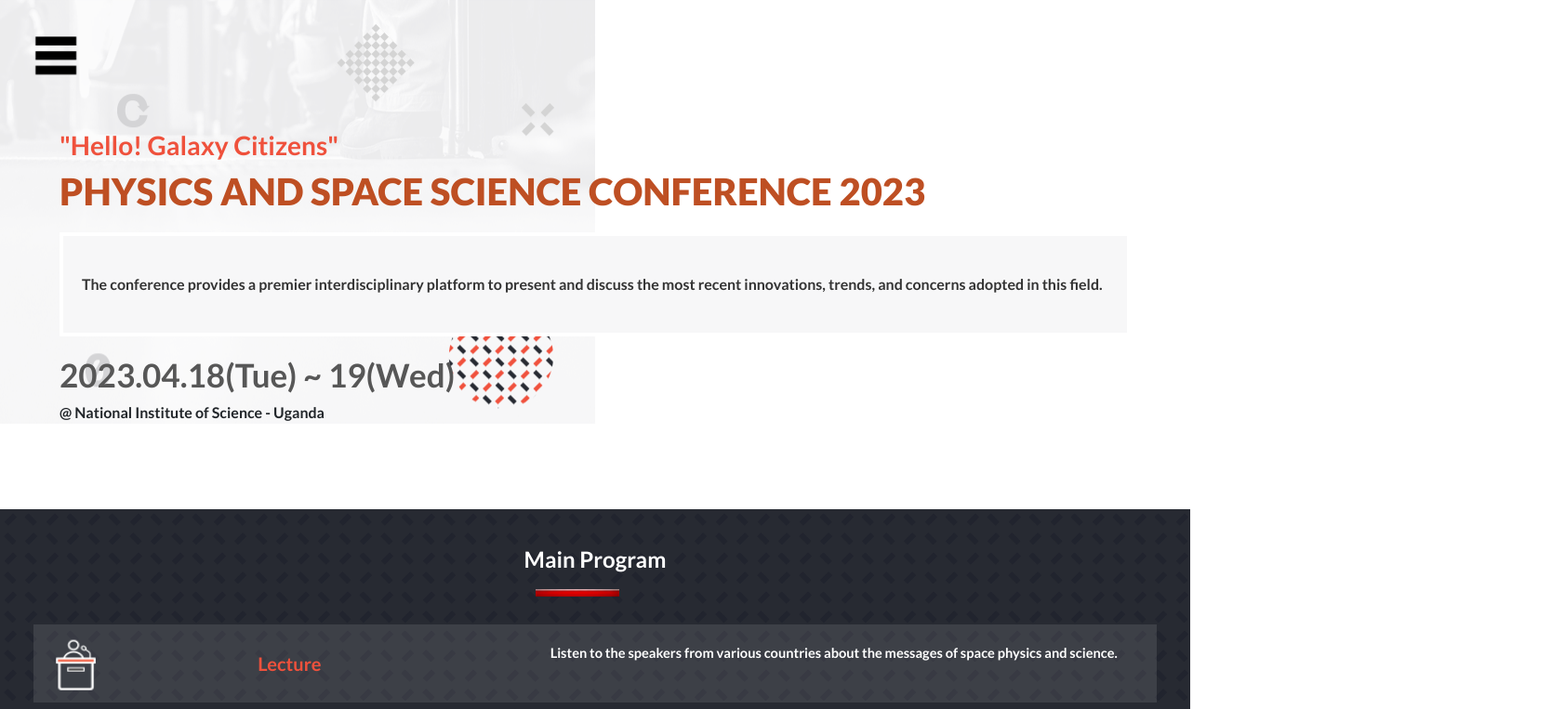
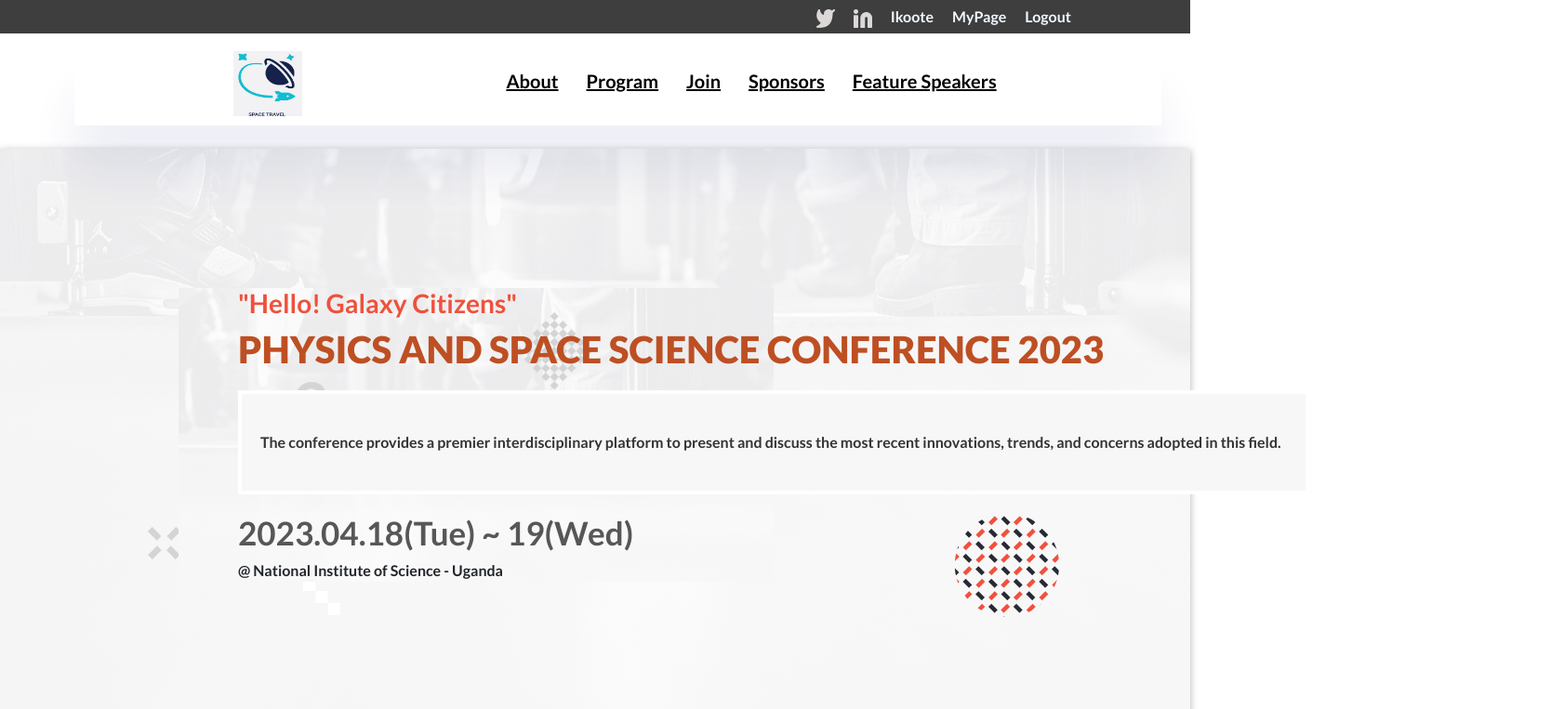
Before and after one commit to ikoote1/Physics-and-Space-Science, a website: page index.html in a window 1280 px wide. Shown: the top 763 px of the page at 93% size, 1682 px wide, since content can reach past the window. Drawn offline with nearby package versions, Linux system fonts and the light colour scheme.

Commit message:
Styling for Desktop version

```diff
--- a/index.css
+++ b/index.css
@@ -1,10 +1,58 @@
 @import url("https://fonts.googleapis.com/css2?family=Crete+Round&family=Inter:wght@300&family=Lato:wght@700;900&family=Poppins:wght@200&family=Roboto:wght@300&display=swap");
 
-body {
-    /* display: none; */
-  color: rgb(51, 51, 51);
+nav>span,.link-bar{
+  display: none;
 }
 
+.menu-line{
+  margin: 5px;
+  position: fixed;
+  background: rgb(240, 243, 243);
+  z-index: 2000;
+  width: 50%;
+  height: auto;
+  mix-blend-mode: normal;
+  box-shadow: 0 48px 48px rgba(37, 47, 137, 0.08);
+}
+.menu-line.active{
+  margin: 5px;
+  position: fixed;
+  background: rgb(240, 243, 243);
+  z-index: 2000;
+  width: 50%;
+  height: auto;
+  mix-blend-mode: normal;
+  box-shadow: 0 48px 48px rgba(37, 47, 137, 0.08);
+}
+.menu-line>img{
+  padding: 20px;
+  position: relative;
+  left: 60%;
+}
+.menu-br{
+  list-style: none;
+  display: flex;
+  flex-direction: column;
+  gap: 5px;
+}
+.menu-b>a{
+  background-color: rgb(138, 125, 125);
+  width: 90%;
+  height: 40px;
+  font-family: 'Lato',sans-serif;
+  font-weight: 400;
+  font-size: 20px;
+  color: rgb(255, 249, 249);
+  position: relative;
+}
+
+body {
+  /* display: none; */
+color: rgb(51, 51, 51);
+}
+.menu-bar>nav>img{
+  display: none;
+}
 .home {
   width: 100%;
   height: auto;
@@ -367,3 +415,144 @@ body {
     height: 200px;
     width: 80%;
   }
+
+  @media (min-width: 768px) {
+    body{
+      margin: 0px;
+      padding: 0px;
+      color: rgb(51, 51, 51);
+    }
+    .link-bar{
+      display: block;
+      height: 36px;
+      background-color: rgb(62, 62, 62);
+      text-align: right;
+      line-height: 36px;
+      vertical-align: middle;
+    }
+    .link-bar>ul{
+      list-style: none;
+      display: flex;
+      flex-direction: row;
+      gap: 20px;
+      float: right;
+      padding-right: 10%;
+    }
+    .link-bar>ul>li{
+      font-family: 'Lato',sans-serif;
+      font-weight: 300;
+      color: aliceblue;
+    }
+    .manu-bar{
+      width: 100%;
+      box-shadow: 0 2px 8px 0 rgb(0 0 0 / 30%);
+      position: relative;
+    }
+    .menu-bar>nav>img{
+      display: block;
+      width: 80px;
+      height: 70px;
+      position: relative;
+      left: 20%;
+      top: 3px;
+    }
+    .nav-menu{
+      height: 100%;
+    line-height: 60px;
+    width: 98%;
+    display: flex;
+    flex-direction: row;
+    }
+    .menu-2{
+      display: none;
+    }
+    .menu-line{
+      display: block;
+      background: none;
+      height: auto;
+      position: relative;
+      z-index: 0;
+      width: 100%;
+      height: auto
+    }
+    .menu-br{
+      display: flex;
+      flex-direction: row;
+      gap: 30px;
+      height: auto;
+      position: relative;
+      left: 37%;
+
+    }
+    .menu-b>a{
+      background-color: white;
+      height: 40px;
+      font-family: 'Lato',sans-serif;
+      font-weight: 400;
+      font-size: 20px;
+      color: black;
+    }
+    .home{
+      box-shadow: 0 2px 8px 0 rgb(0 0 0 / 30%);
+      background-image: url('./images/main_big.png');
+      background-repeat: no-repeat;
+      height: auto;
+    }
+    .menu-ba{
+      display: none;
+    }
+    .header-page{
+      position: relative;
+      left: 15%;
+      top: 150px;
+    }
+    .main-program {
+      background-image: url("./images/pattern_bg.png");
+      background-repeat: repeat;
+      background-color: rgb(39, 42, 50);
+      margin-top: 550px;
+      width: 100%;
+      height: auto;
+    }
+
+    .main-program > h1 {
+      font-weight: 400;
+      color: rgb(255, 255, 255);
+      font-family: "Lato", sans-serif;
+      padding-top: 40px;
+      position: relative;
+      text-align: center;
+      font-size: 24px;
+    }
+
+    .main-program > img {
+      width: 7%;
+      position: relative;
+      left: 45%;
+      padding-top: 10px;
+      padding-bottom: 30px;
+    }
+    .cards {
+      display: flex;
+      flex-direction: row;
+      width: 80%;
+      position: relative;
+      left: 12%;
+    }
+
+    .car {
+      width: 16%;
+      display: grid;
+      grid-template-columns: auto;
+      text-align: center;
+      /* margin-left: 10px;
+      margin-right: 10px;
+      position: relative;
+      vertical-align: middle; */
+      background: rgba(255, 255, 255, 0.1);
+      height: auto;
+      padding-bottom: 10px;
+    }
+
+
+  }
--- a/index.html
+++ b/index.html
@@ -10,9 +10,37 @@
     <title>Physics and Space science conference</title>
 </head>
 <body>
+    <section>
+        <div class="link-bar">
+            <ul>
+                <li><a href=""><img src="./images/Vector4.png" alt=""></a></li>
+                <li><a href=""><img src="./images/Vector2.png" alt=""></a></li>
+                <li>Ikoote</li>
+                <li>MyPage</li>
+                <li>Logout</li>
+            </ul>
+
+        </div>
+    </section>
+    <section class="menu-bar">
+        <nav class="nav-menu">
+            <img src="./images/img-logo.jpg">
+            <span class="menu-line">
+                <img src="./images/Icon-popDD.png" class="menu-2">
+                <ul class="menu-br">
+                    <li class="menu-b"> <a href="#">About</a></li>
+                    <li class="menu-b"><a href="program">Program</a></li>
+                    <li class="menu-b"><a href="#">Join</a></li>
+                    <li class="menu-b"><a href="#sponsors">Sponsors</a></li>
+                    <li class="menu-b"><a href="#speakers">Feature Speakers</a></li>
+                </ul>
+            </span>
+
+        </nav>
+    </section>
     <section class="home">
         <div class="header-page">
-            <img src="./images/mobile-menu-icon-png-4.jpg" alt="">
+            <img src="./images/mobile-menu-icon-png-4.jpg" class="menu-ba">
             <div class="hed">
                 <h2> "Hello! Galaxy Citizens" </h2>
                 <h1>PHYSICS AND SPACE SCIENCE CONFERENCE 2023</h1>
@@ -23,7 +51,7 @@
                 <p>@ National Institute of Science - Uganda</p>
             </div>
         </div>
-        <div class="main-program">
+        <div class="main-program" id="program">
             <h1>Main Program</h1>
             <img src="./images/img-red.jpg">
             <div class="cards">
@@ -55,7 +83,10 @@
             </div>
             <div class="hed9"><h3>Join PSS Galatic Conference 2023</h3></div>
         </div>
-        <div class="partners">
+        <div id="speakers">
+
+        </div>
+        <div class="partners" id="sponsers">
             <h2>Partners</h2>
             <img src="./images/img-red.jpg">
             <ul>
@@ -71,47 +102,6 @@
         </div>
 
     </section>
-
-    <section class="about">
-        <div class="header-pag">
-            <img src="./images/mobile-menu-icon-png-4.jpg" alt="">
-            <div class="hed-2">
-                <h2> "Hello! Galaxy Citizens" </h2>
-                <h1>PHYSICS AND SPACE SCIENCE CONFERENCE 2023</h1>
-            </div>
-            <div class="conf2"><p>Physics and Space Science Conference aims to bring together leading academic scientists, researchers and research scholars to exchange and share their experiences and research results on all aspects of Physics and Space Science Conference.</p></div>
-            <p>Please contact us per Email for any further questions <br> about PSS Galatic Conference 2023</p>
-            <h4>ikootepreim@gmail.com</h4>
-        </div>
-        <div class="logo">
-            <h2>Physics and Space Science Conference 2023 Logo </h2>
-            <img src="./images/img-red.jpg">
-            <p>The logo of PSS Galaxy Conference 2023 was decided through the logo competition in november 2022</p>
-            <div class="logo2"><img src="./images/img-logo.jpg" id="logo"></div>
-        </div>
-        <div class="past">
-            <h2>See the past PSS Galaxy Conference</h2>
-            <img src="./images/img-red.jpg">
-            <p>take a look at the last two PSS Galaxy Conferences which took place in Jinja and Kamuli</p>
-            <div class="pss1"><h3>2021 <br>  PSS Conference Jinja</h3></div>
-            <div class="pss2"><h3> 2022 <br>  PSS Conference Kamuli</h3></div>
-        </div>
-        <div class="partners">
-            <h2>Partners</h2>
-            <img src="./images/img-red.jpg">
-            <ul>
-                <li>NASSA</li>
-                <li>SPACE X</li>
-                <li>GOOGLE</li>
-            </ul>
-        </div>
-        <div class="footer">
-            <img src="./images/img-logo.jpg" alt="">
-            <p>2023 Physics and Space Science Uganda. <br> Some Rights Reserved.</p>
-        </div>
-
-    </section>
-
+    <script src="./index.js"></script>
 </body>
-<script src="./index.js"></script>
 </html>
--- a/index.js
+++ b/index.js
@@ -0,0 +1,13 @@
+const ham = document.querySelector('.menu-ba');
+const x = document.querySelector('.menu-2');
+const navMenu = document.querySelector('.menu-line');
+
+ham.addEventListener('click', () => {
+  navMenu.classList.toggle('active');
+});
+x.addEventListener('click', () => {
+  navMenu.classList.toggle('active');
+});
+document.querySelectorAll('.menu-br').forEach((n) => n.addEventListener('click', () => {
+  navMenu.classList.toggle('active');
+}));
```
Also changed, not shown: about.html (added, +55 -0 lines), images/Icon-popDD.png (added), images/Vector2.png (added), images/Vector4.png (added), images/WhatsApp-img1.jpeg (added), images/WhatsApp-img2.jpeg (added), images/about_bg_01.png (added), images/main_big.png (added).
